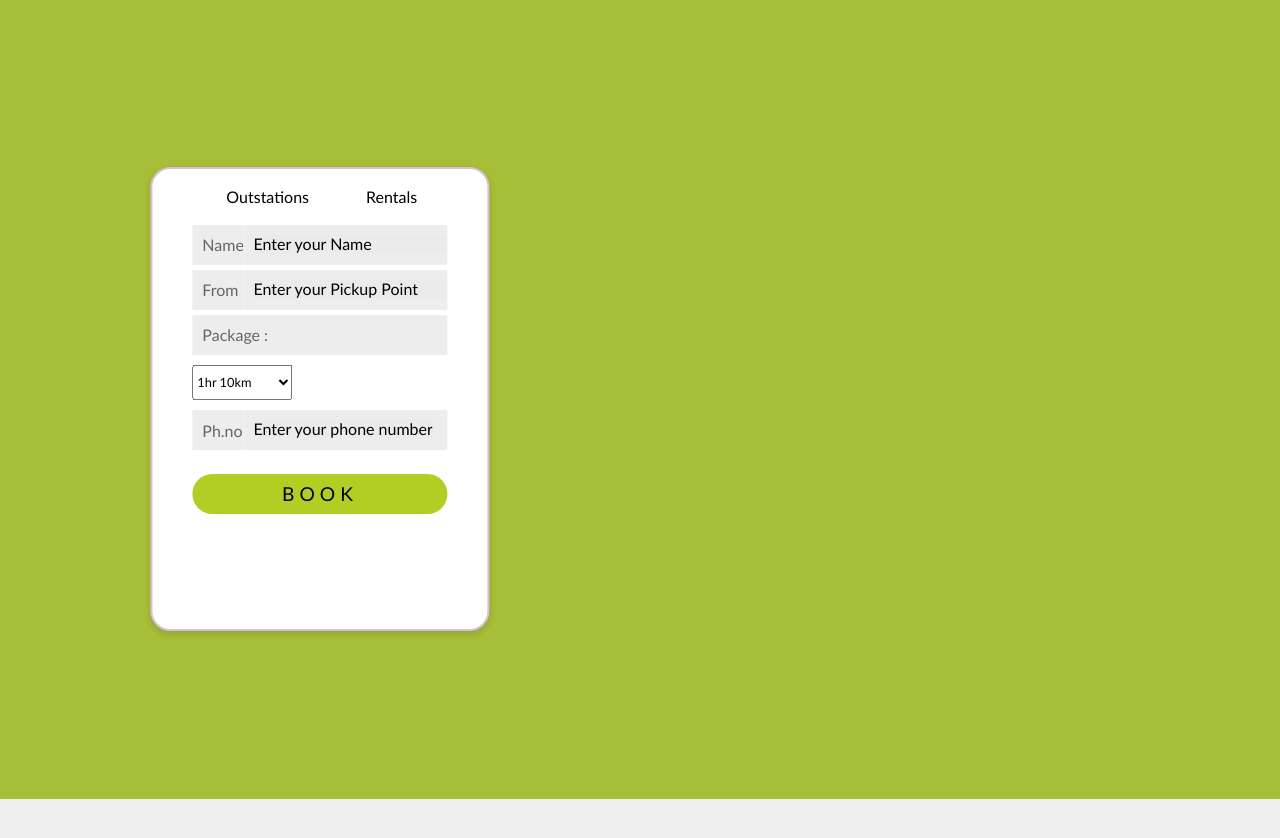
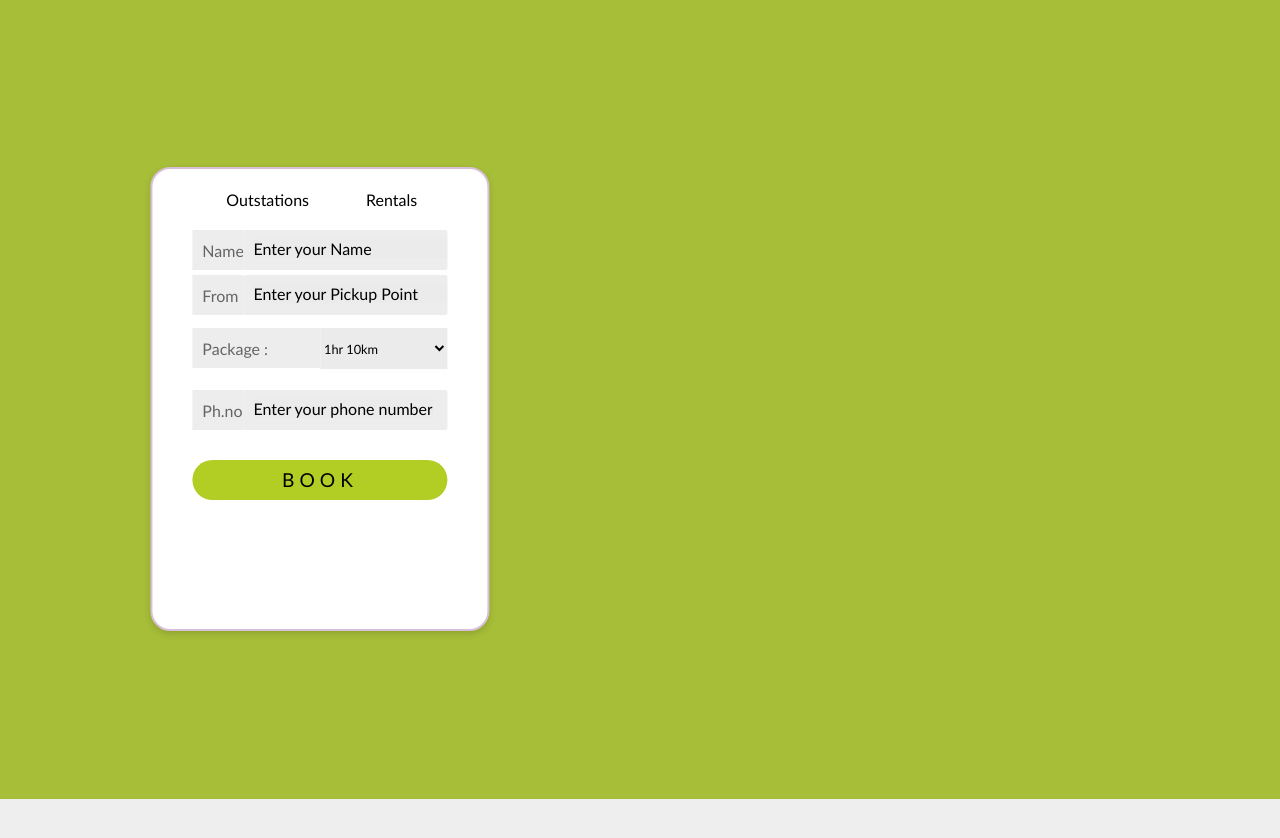
Before and after one commit to Pradeep-M-S/picco-html, a website: page rentalform.html in a window 1280 px wide. Shown: the part 72-910 px from the top of the page. Drawn offline with Linux system fonts and the light colour scheme.

```diff
--- a/rentalform.html
+++ b/rentalform.html
@@ -98,8 +98,8 @@
               />
             </div>
           </div>
-          <div class="form-inputs d-flex mb">
-            <label class="form-label">Package : </label>
+          <div class="form-inputs d-flex1 mb">
+            <label class="form-label width-small">Package : </label>
             <select
               class="package-selector"
               id="packageselector"
--- a/styles.css
+++ b/styles.css
@@ -210,6 +210,7 @@
   .form-label {
     font-size: 1rem;
   }
+
   .form-selector-component {
     display: grid;
     grid-template-columns: repeat(2, 1fr);
@@ -247,11 +248,17 @@
     font-weight: 500;
     transition: all 0.4s ease-out;
   }
-}
-* {
-  box-sizing: border-box;
-  padding: 0;
-  margin: 0;
+  .d-flex1 {
+    display: grid;
+    grid-template-columns: repeat(2, 1fr);
+  }
+  .package-selector {
+    width: 100%;
+    background-color: #ebebeb;
+    border: none;
+    height: 41px;
+    outline: none;
+  }
 }
 
 body {
```
